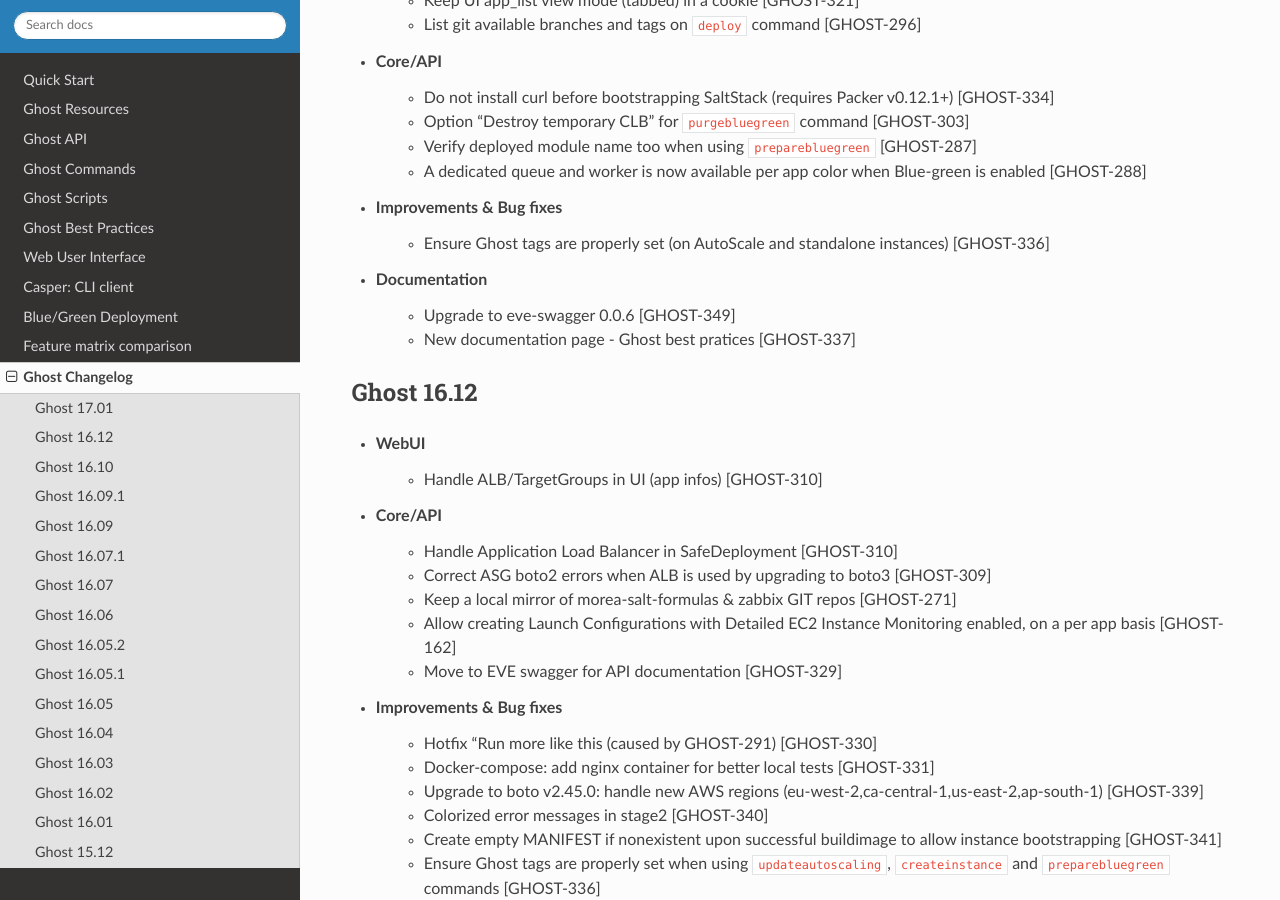
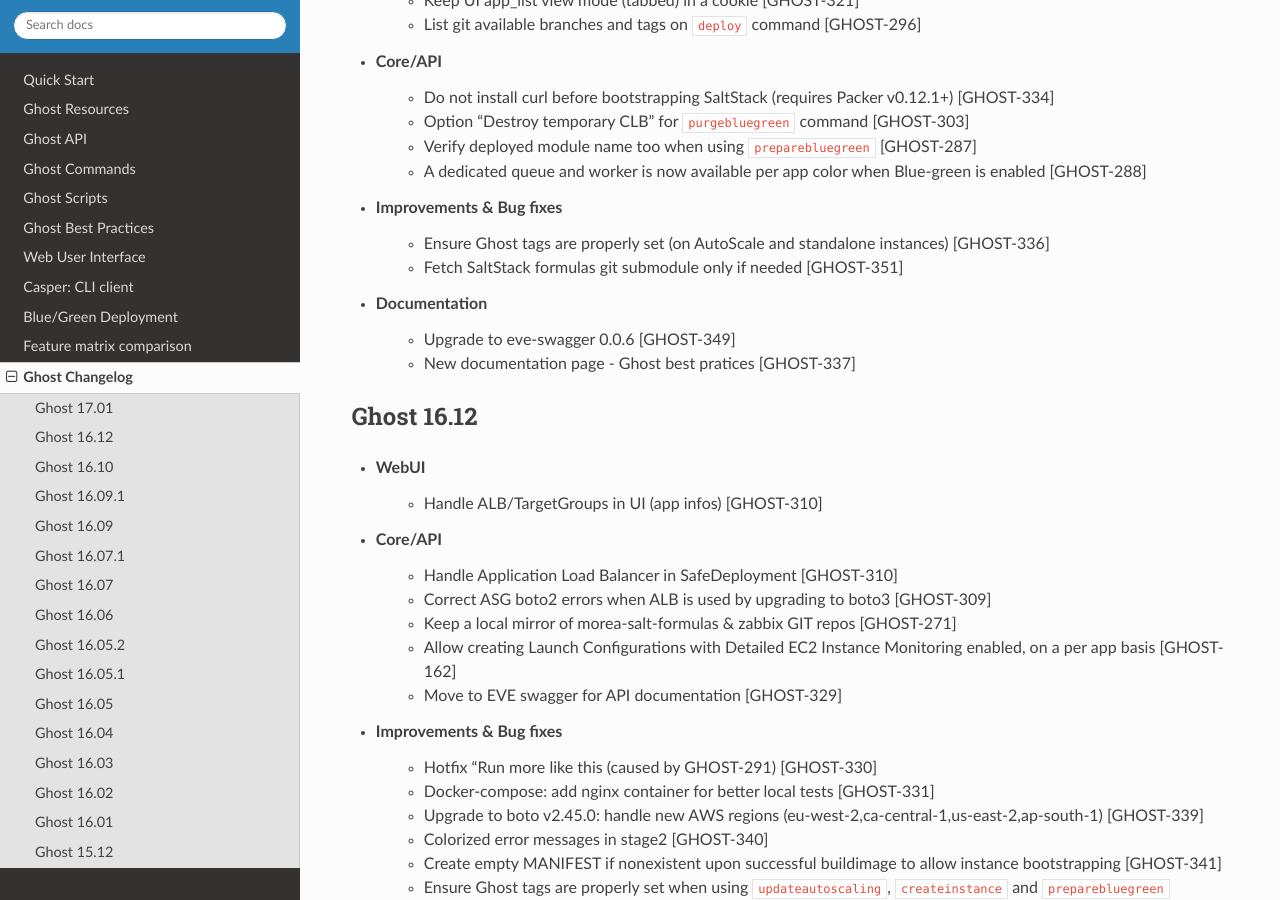
Before and after one commit to claranet/cloud-deploy-docs, a Sphinx documentation site: the page built from source/rst/changelog.rst, in a window 1280 px wide and 900 px high, scrolled down 383 px. Built offline with Sphinx 7.4.7 and the Read the Docs theme 2.0.0, drawn with Linux system fonts in a browser that asks for light colours.

Commit message:
Add GHOST-351 in Changelog

```diff
--- a/source/rst/changelog.rst
+++ b/source/rst/changelog.rst
@@ -28,6 +28,7 @@
 
 * Improvements & Bug fixes
     - Ensure Ghost tags are properly set (on AutoScale and standalone instances) [GHOST-336]
+    - Fetch SaltStack formulas git submodule only if needed [GHOST-351]
 
 * Documentation
     - Upgrade to eve-swagger 0.0.6 [GHOST-349]
```
